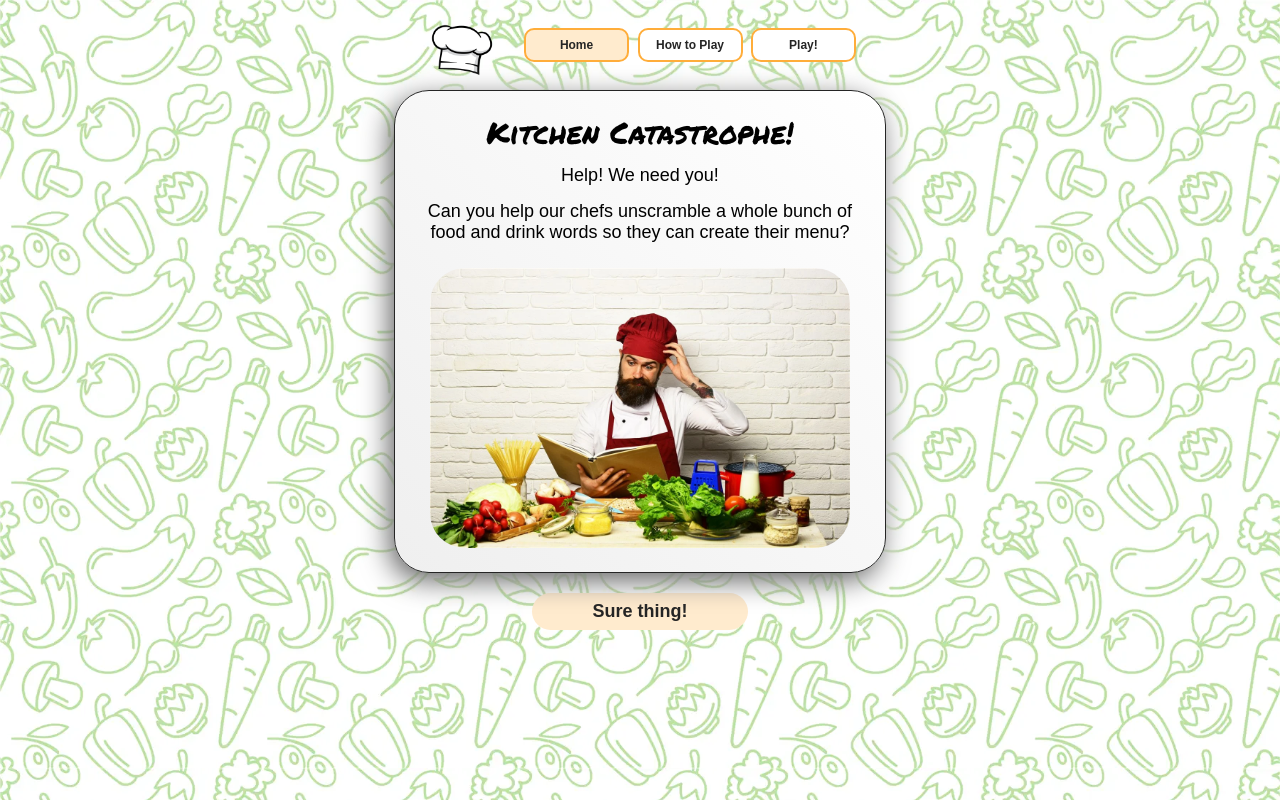
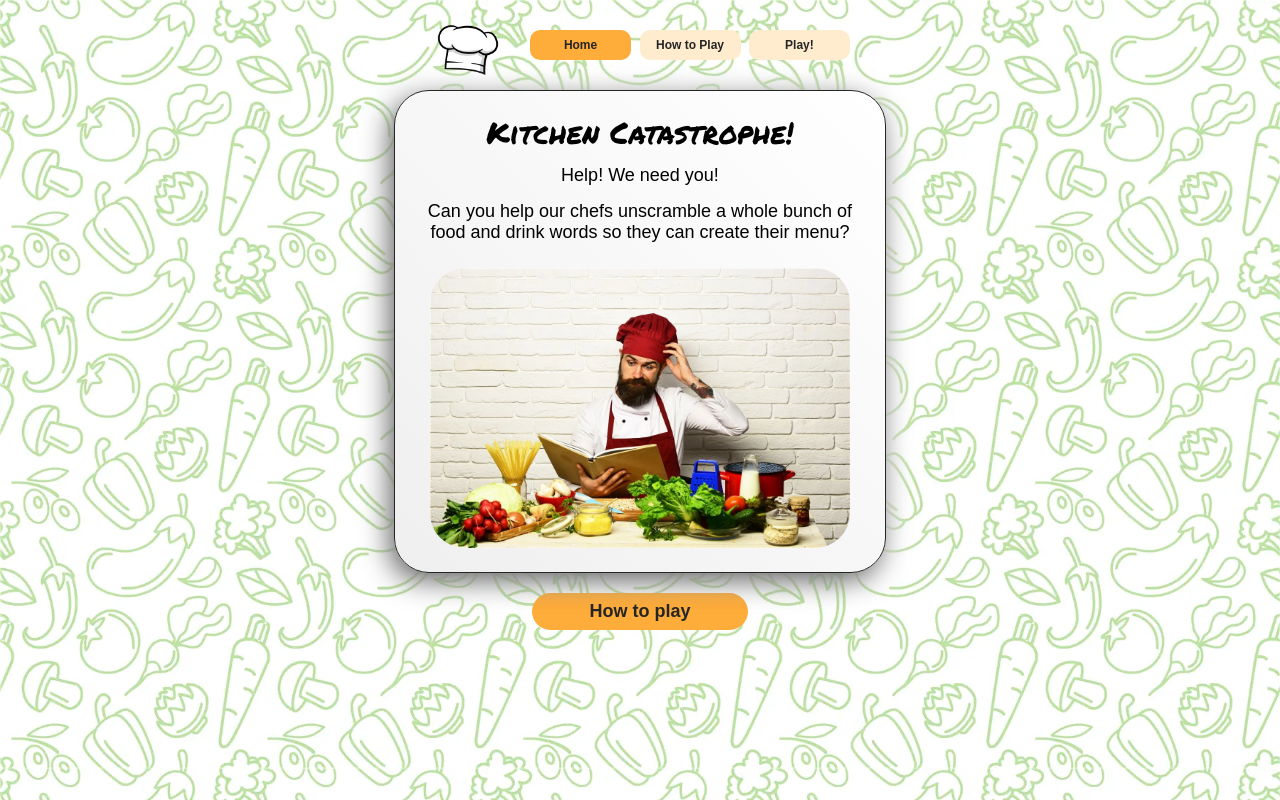
Before and after one commit to llewellynksj/kitchen-catastrophe, a plain HTML site: page index.html in a window 1280 px wide. Drawn offline with Linux system fonts and the light colour scheme; a web font is replaced by a local one.

Commit message:
Remove border from navigation links and later colours on hover

```diff
--- a/assets/css/style.css
+++ b/assets/css/style.css
@@ -116,8 +116,7 @@ p {
 
 .link {
     width: 85px;
-    background-color: white;
-    border: 2px solid #FFAD3A;
+    background-color: #FFEBCE;
     border-radius: 10px;
     padding: 8px;
     font-size: 12px;
@@ -126,20 +125,20 @@ p {
 }
 
 .link:hover {
-    background-color: #FFEBCE;
+    background-color: #FFAD3A;
     cursor: pointer;
 }
 
 #homepage {
-    background-color: #FFEBCE;
+    background-color: #FFAD3A;
 }
 
 #rulespage {
-    background-color: #FFEBCE;
+    background-color: #FFAD3A;
 }
 
 #gamepage {
-    background-color: #FFEBCE;
+    background-color: #FFAD3A;
 }
 
 /* Homepage styles */
@@ -159,6 +158,7 @@ p {
     margin: 0;
     padding: 8px 8px;
     font-weight: 550;
+    background: #FFAD3A;
 }
 
 /********** Rules page styles **********/
--- a/index.html
+++ b/index.html
@@ -45,7 +45,7 @@
 
         <!--  How to play button -->
         <div class="buttons start-container">
-            <a href="rules.html" class="go-button">Sure thing!</a>
+            <a href="rules.html" class="go-button">How to play</a>
         </div>
     </div>
 
```
